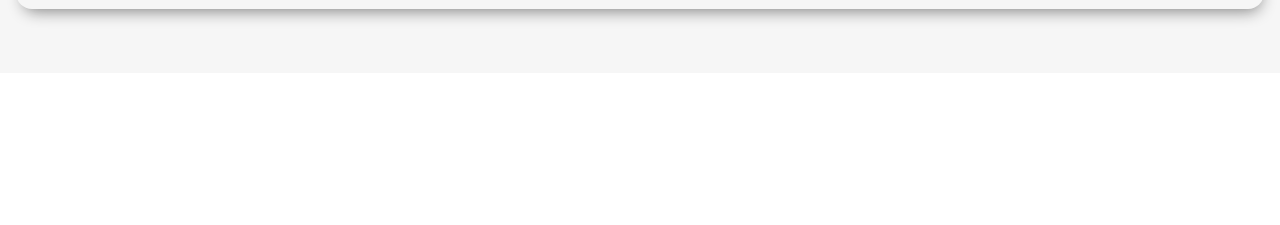
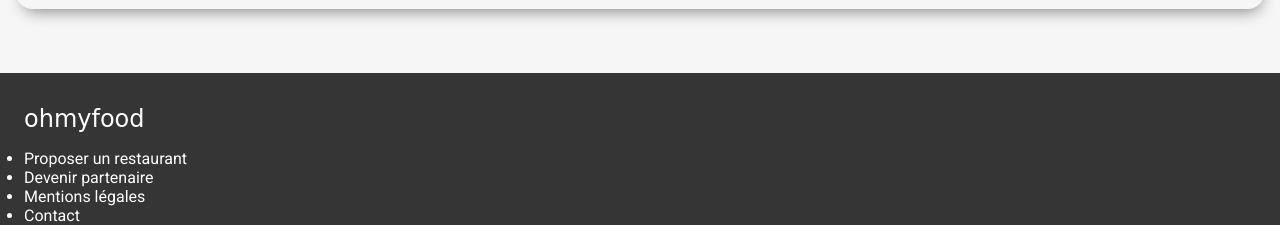
Before and after one commit to aureliedev/AurelieMenin_3_20122021, a website: page index.html in a window 1280 px wide. Shown: the part 2047-2272 px from the top of the page. Before the commit the page ends 2120 px from the top, so only its background shows below. Drawn offline with Linux system fonts and the light colour scheme; a web font is replaced by a local one.

Commit message:
add footer non terminé

```diff
--- a/index.html
+++ b/index.html
@@ -81,7 +81,15 @@
         </section>
 
     </main>
-    <footer></footer>
+    <footer>
+        <h2>ohmyfood</h2>
+        <ul>
+            <li>Proposer un restaurant</li>
+            <li>Devenir partenaire</li>
+            <li>Mentions légales</li>
+            <li>Contact</li>
+        </ul>
+    </footer>
 </body>
 
 </html>
--- /dev/null
+++ b/sass/layout/footer.scss
@@ -0,0 +1,16 @@
+@use "./../utils/colors.scss";
+
+footer {
+    background-color: colors.$darkgrey;
+    padding: 0 1.5rem;
+    h2{
+        font-family: 'Shrikhand', cursive;
+        color: white;
+        font-weight: 500;
+        padding-bottom: 1rem;
+    }
+    ul{
+        text-decoration: none;
+        color: white;
+    }
+}
--- a/sass/utils/colors.scss
+++ b/sass/utils/colors.scss
@@ -1,2 +1,3 @@
 $lightgrey: #7e7e7e;
 $purple: #9356dc;
+$darkgrey:#353535;
--- a/style.scss
+++ b/style.scss
@@ -4,3 +4,4 @@
 @use "./sass/layout/explorer.scss";
 @use "./sass/layout/tuto.scss";
 @use "./sass/layout/menus.scss";
+@use "./sass/layout/footer.scss";
```
Also changed, not shown: style.css, 1 other file.
